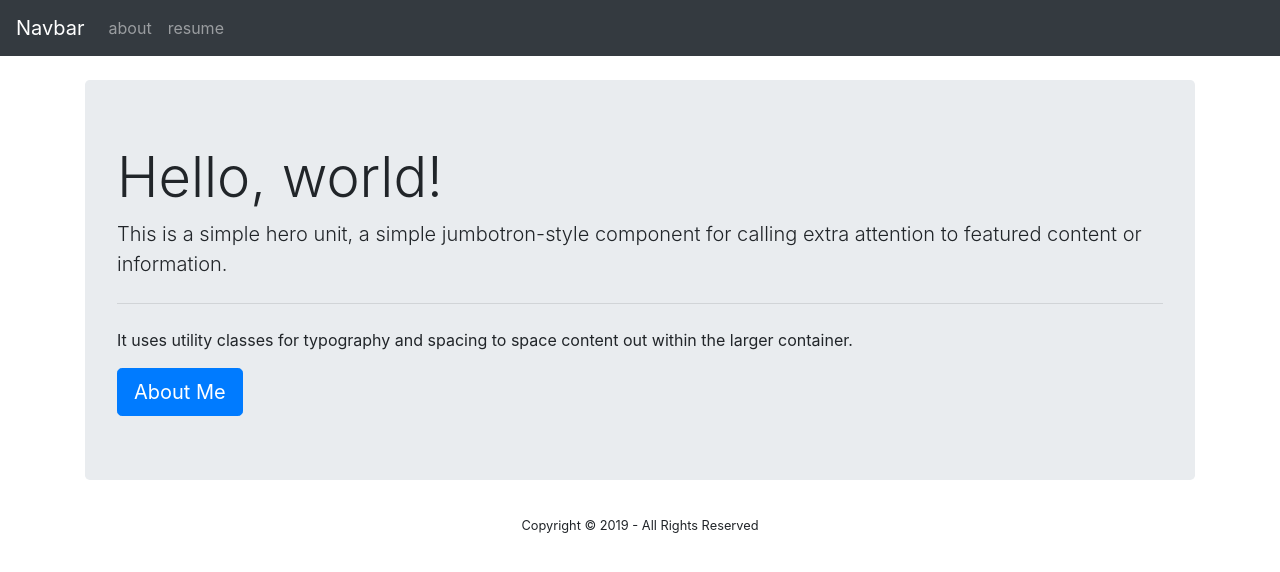
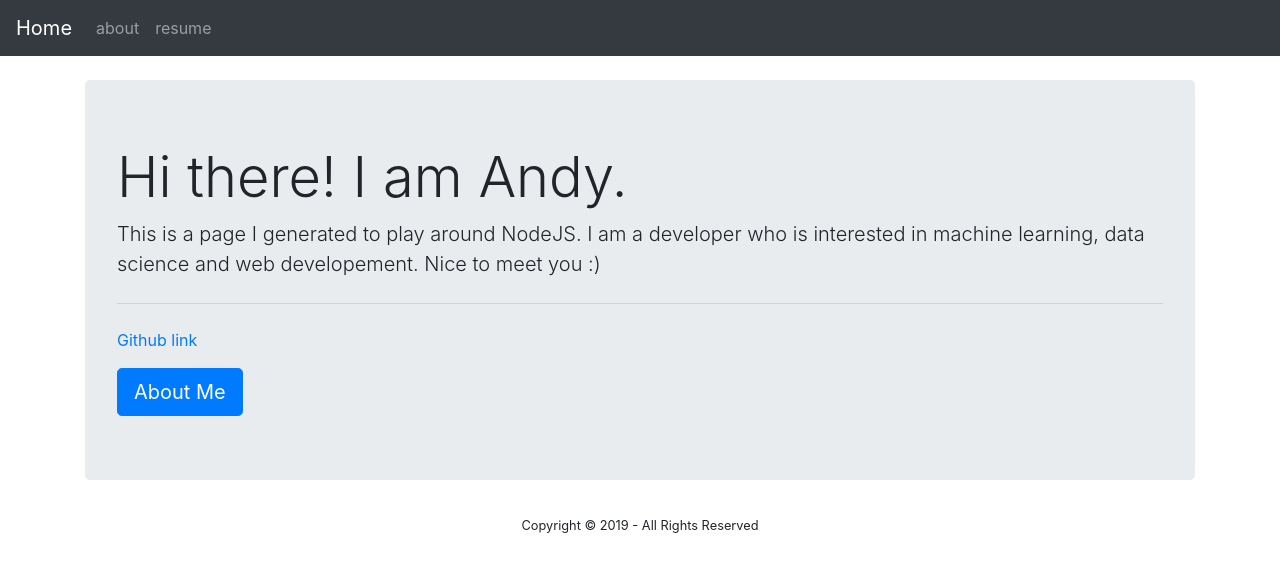
Before and after one commit to andy0128lu/nodejs_practice, a website: page index.html in a window 1280 px wide. Drawn offline with nearby package versions, Linux system fonts and the light colour scheme.

Commit message:
npm init

```diff
--- a/index.html
+++ b/index.html
@@ -12,7 +12,7 @@
   </head>
   <body>
     <nav class="navbar navbar-expand-lg navbar-dark bg-dark">
-  <a class="navbar-brand" href="./">Navbar</a>
+  <a class="navbar-brand" href="./">Home</a>
   <button class="navbar-toggler" type="button" data-toggle="collapse" data-target="#navbarSupportedContent" aria-controls="navbarSupportedContent" aria-expanded="false" aria-label="Toggle navigation">
     <span class="navbar-toggler-icon"></span>
   </button>
@@ -31,10 +31,10 @@
     <div class='container'>
       <br />
       <div class="jumbotron">
-        <h1 class="display-4">Hello, world!</h1>
-        <p class="lead">This is a simple hero unit, a simple jumbotron-style component for calling extra attention to featured content or information.</p>
+        <h1 class="display-4">Hi there! I am Andy.</h1>
+        <p class="lead">This is a page I generated to play around NodeJS. I am a developer who is interested in machine learning, data science and web developement. Nice to meet you :)</p>
         <hr class="my-4">
-        <p>It uses utility classes for typography and spacing to space content out within the larger container.</p>
+        <a href="https://github.com/andy0128lu">Github link</p>
         <a class="btn btn-primary btn-lg" href="./about" role="button">About Me</a>
       </div>
       <center><small>Copyright &copy; 2019 - All Rights Reserved</small></center>
```
Also changed, not shown: about.html (+1 -1 lines), package.json (added, +19 -0 lines).
